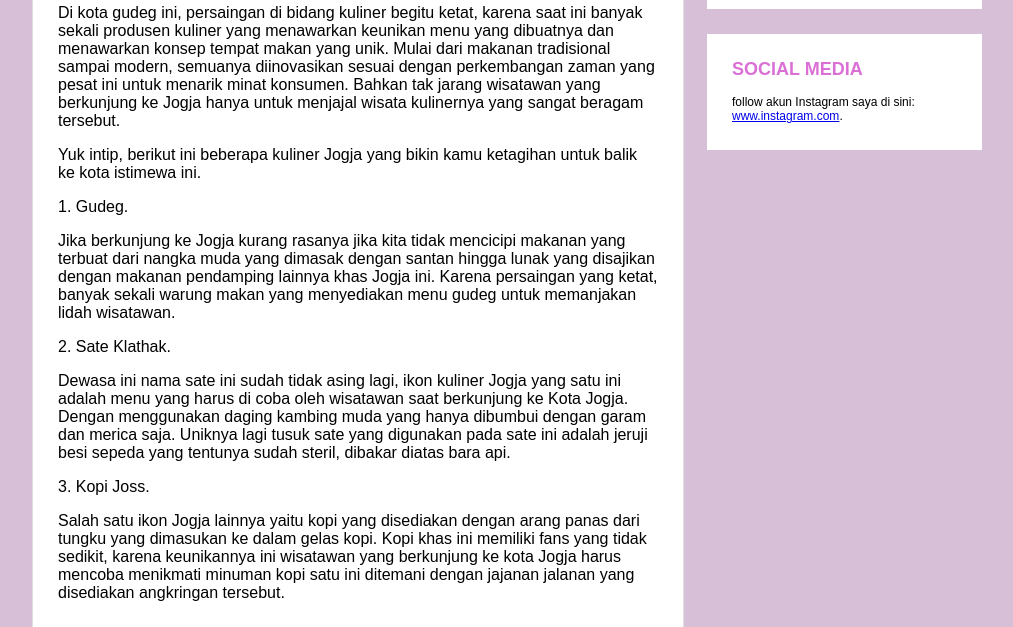
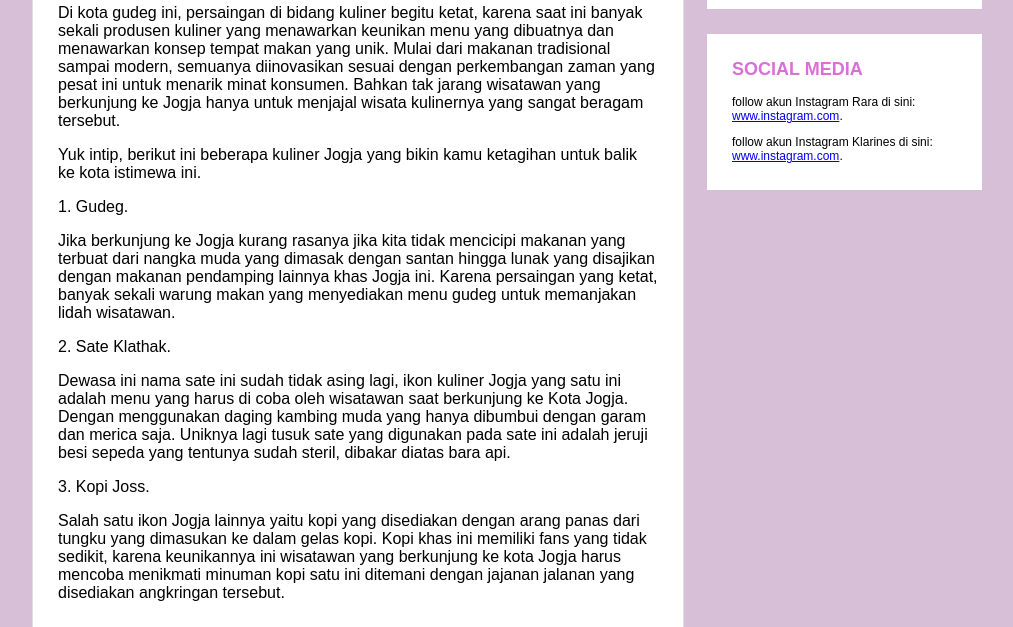
Before and after one commit to RaraAnggie/klara, a plain HTML site: page index.html in a window 1280 px wide. Shown: the part 328-955 px from the top of the page, without its empty margins (133-1146 px from the left). Drawn offline with Linux system fonts and the light colour scheme.

Commit message:
Update index.html

```diff
--- a/index.html
+++ b/index.html
@@ -43,7 +43,8 @@
 			</div>
 			<div class="widget">
 				<h2>Social Media</h2>
-				<p>follow akun Instagram saya di sini: <a target="_blank" href="https://www.instagram.com/sativapratiwi/">www.instagram.com</a>.</p>
+				<p>follow akun Instagram Rara di sini: <a target="_blank" href="https://www.instagram.com/sativapratiwi/">www.instagram.com</a>.</p>
+				<p>follow akun Instagram Klarines di sini: <a target="_blank" href="https://www.instagram.com/klarinesal/">www.instagram.com</a>.</p>
 			</div>
 		</aside>
 		<!-- akhir bagian sidebar website -->
```
